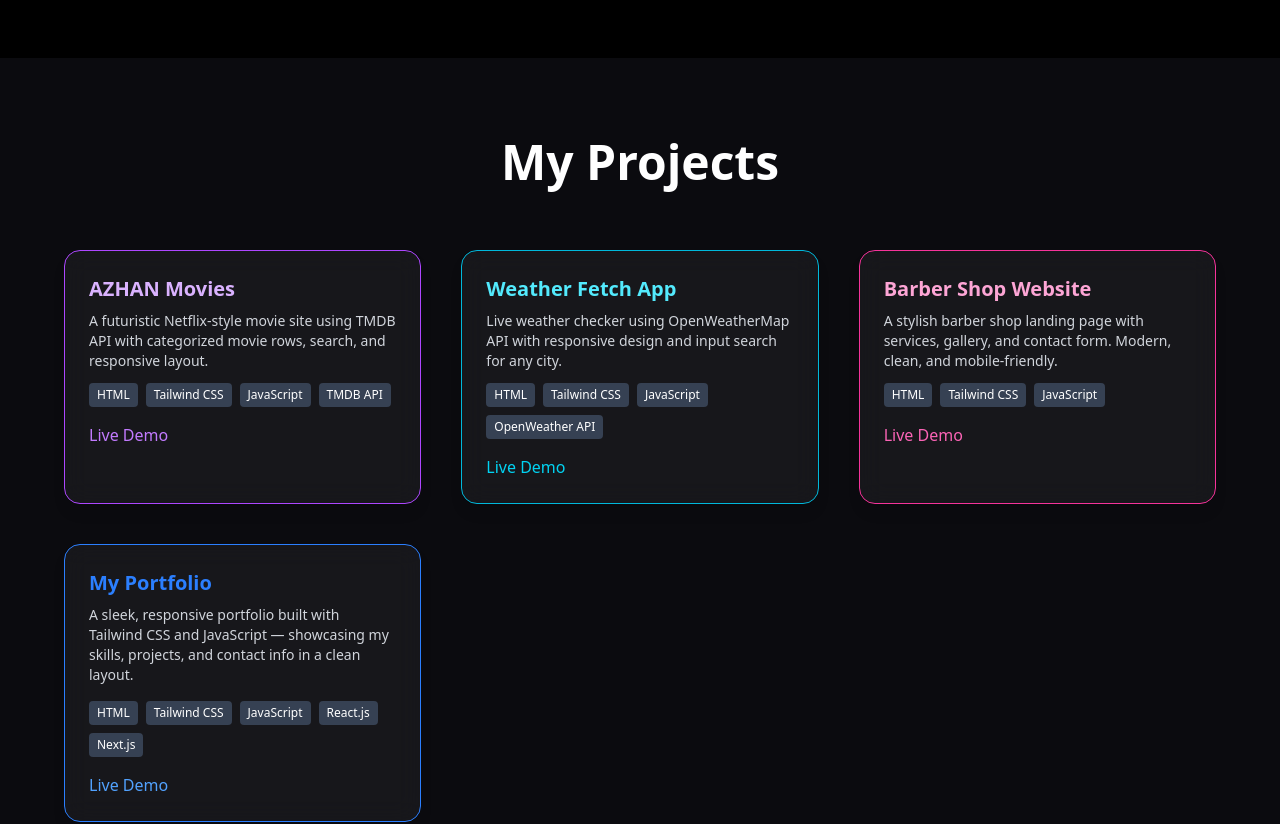
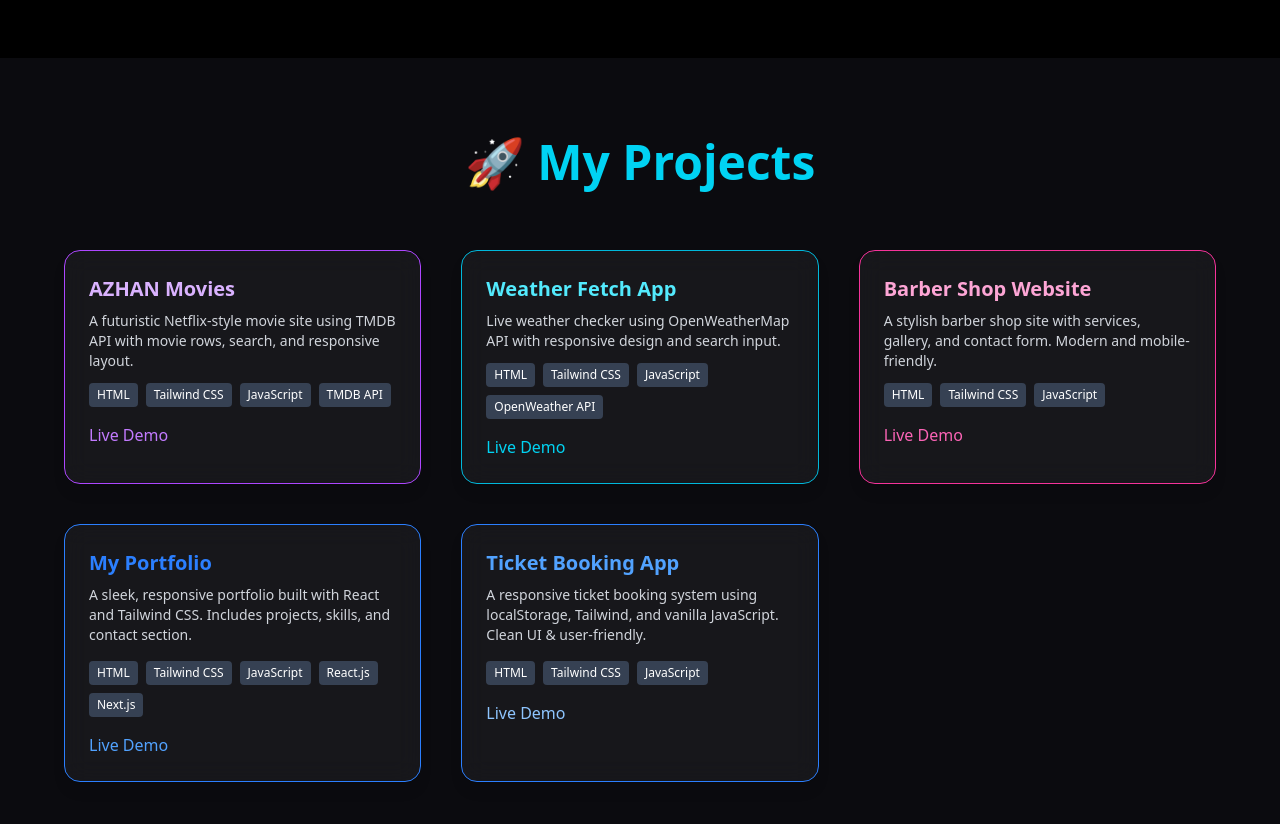
Before and after one commit to mazhanbaig/My-Portfolio-Next.js, a Next.js app: page / in a window 1280 px wide. Shown: the part 2240-3064 px from the top of the page. Built offline with nearby package versions, Linux system fonts and the light colour scheme.

Commit message:
new project

```diff
--- a/app/Componenets/Project.js
+++ b/app/Componenets/Project.js
@@ -5,109 +5,92 @@
     <>
       {/* 🚀 My Projects Section */}
       <section id="projects" className="bg-[#0b0b0f] py-20 px-6 text-white">
-        <h2 className="text-5xl font-extrabold text-center mb-16">
-          My Projects
+        <h2 className="text-5xl font-extrabold text-center mb-16 text-cyan-400">
+          🚀 My Projects
         </h2>
 
         <div className="max-w-6xl mx-auto grid sm:grid-cols-2 lg:grid-cols-3 gap-10">
-          {/* 🎬 Movie Website Project */}
+          {/* 🎬 Movie Website */}
           <div className="bg-white/5 border border-purple-500 backdrop-blur-md rounded-2xl p-6 shadow-lg hover:scale-[1.03] transition-all duration-300">
-            {/* <img src="pics/movie-app.jpg" alt="Movie Website" className="rounded-xl mb-4 w-full h-40 object-cover" /> */}
             <h3 className="text-xl font-bold mb-2 text-purple-300">
               AZHAN Movies
             </h3>
             <p className="text-sm text-gray-300 mb-3">
-              A futuristic Netflix-style movie site using TMDB API with
-              categorized movie rows, search, and responsive layout.
+              A futuristic Netflix-style movie site using TMDB API with movie
+              rows, search, and responsive layout.
             </p>
             <div className="flex flex-wrap gap-2 text-xs mb-4">
               <span className="bg-gray-700 px-2 py-1 rounded">HTML</span>
-              <span className="bg-gray-700 px-2 py-1 rounded">
-                Tailwind CSS
-              </span>
+              <span className="bg-gray-700 px-2 py-1 rounded">Tailwind CSS</span>
               <span className="bg-gray-700 px-2 py-1 rounded">JavaScript</span>
               <span className="bg-gray-700 px-2 py-1 rounded">TMDB API</span>
             </div>
             <a
               href="https://azhanmovies.netlify.app/"
               target="_blank"
-              className="text-purple-400 hover:underline"
+              className="text-purple-400 hover:underline hover:text-purple-300"
             >
               Live Demo
             </a>
           </div>
 
-          {/* ☁️ Weather App Project */}
+          {/* ☁️ Weather App */}
           <div className="bg-white/5 border border-cyan-500 backdrop-blur-md rounded-2xl p-6 shadow-lg hover:scale-[1.03] transition-all duration-300">
-            {/* <img src="pics/weather-app.jpg" alt="Weather App" className="rounded-xl mb-4 w-full h-40 object-cover" /> */}
             <h3 className="text-xl font-bold mb-2 text-cyan-300">
               Weather Fetch App
             </h3>
             <p className="text-sm text-gray-300 mb-3">
               Live weather checker using OpenWeatherMap API with responsive
-              design and input search for any city.
+              design and search input.
             </p>
             <div className="flex flex-wrap gap-2 text-xs mb-4">
               <span className="bg-gray-700 px-2 py-1 rounded">HTML</span>
-              <span className="bg-gray-700 px-2 py-1 rounded">
-                Tailwind CSS
-              </span>
+              <span className="bg-gray-700 px-2 py-1 rounded">Tailwind CSS</span>
               <span className="bg-gray-700 px-2 py-1 rounded">JavaScript</span>
-              <span className="bg-gray-700 px-2 py-1 rounded">
-                OpenWeather API
-              </span>
+              <span className="bg-gray-700 px-2 py-1 rounded">OpenWeather API</span>
             </div>
             <a
               href="https://predatorsweather.netlify.app/"
               target="_blank"
-              className="text-cyan-400 hover:underline"
+              className="text-cyan-400 hover:underline hover:text-cyan-300"
             >
               Live Demo
             </a>
           </div>
 
-          {/* 💈 Barber Shop Website Project */}
+          {/* 💈 Barber Shop */}
           <div className="bg-white/5 border border-pink-500 backdrop-blur-md rounded-2xl p-6 shadow-lg hover:scale-[1.03] transition-all duration-300">
-            {/* <img src="pics/barber-shop.jpg" alt="Barber Shop Website" className="rounded-xl mb-4 w-full h-40 object-cover" /> */}
             <h3 className="text-xl font-bold mb-2 text-pink-300">
               Barber Shop Website
             </h3>
             <p className="text-sm text-gray-300 mb-3">
-              A stylish barber shop landing page with services, gallery, and
-              contact form. Modern, clean, and mobile-friendly.
+              A stylish barber shop site with services, gallery, and contact
+              form. Modern and mobile-friendly.
             </p>
             <div className="flex flex-wrap gap-2 text-xs mb-4">
               <span className="bg-gray-700 px-2 py-1 rounded">HTML</span>
-              <span className="bg-gray-700 px-2 py-1 rounded">
-                Tailwind CSS
-              </span>
+              <span className="bg-gray-700 px-2 py-1 rounded">Tailwind CSS</span>
               <span className="bg-gray-700 px-2 py-1 rounded">JavaScript</span>
             </div>
             <a
               href="https://azhansbarbershop.netlify.app"
               target="_blank"
-              className="text-pink-400 hover:underline"
+              className="text-pink-400 hover:underline hover:text-pink-300"
             >
               Live Demo
             </a>
           </div>
 
-          {/* 🌐 Portfolio Website */}
+          {/* 🌐 Portfolio */}
           <div className="bg-white/5 border border-blue-500 rounded-2xl p-6 backdrop-blur-md shadow-lg hover:scale-105 transition duration-300">
-            {/* <img src="your-project.jpg" alt="Project Screenshot" className="rounded-xl mb-4 w-full h-40 object-cover" /> */}
-            <h3 className="text-xl font-bold mb-2 text-blue-500">
-              My Portfolio
-            </h3>
+            <h3 className="text-xl font-bold mb-2 text-blue-500">My Portfolio</h3>
             <p className="text-sm text-gray-300 mb-4">
-              A sleek, responsive portfolio built with Tailwind CSS and
-              JavaScript — showcasing my skills, projects, and contact info in a
-              clean layout.
+              A sleek, responsive portfolio built with React and Tailwind CSS.
+              Includes projects, skills, and contact section.
             </p>
             <div className="flex flex-wrap gap-2 text-xs mb-4">
               <span className="bg-gray-700 px-2 py-1 rounded">HTML</span>
-              <span className="bg-gray-700 px-2 py-1 rounded">
-                Tailwind CSS
-              </span>
+              <span className="bg-gray-700 px-2 py-1 rounded">Tailwind CSS</span>
               <span className="bg-gray-700 px-2 py-1 rounded">JavaScript</span>
               <span className="bg-gray-700 px-2 py-1 rounded">React.js</span>
               <span className="bg-gray-700 px-2 py-1 rounded">Next.js</span>
@@ -115,7 +98,30 @@
             <a
               href="https://mazhanbaig7.netlify.app/"
               target="_blank"
-              className="text-blue-400 hover:underline"
+              className="text-blue-400 hover:underline hover:text-blue-300"
+            >
+              Live Demo
+            </a>
+          </div>
+
+          {/* 🎟️ Booking Web App */}
+          <div className="bg-white/5 border border-blue-500 rounded-2xl p-6 backdrop-blur-md shadow-lg hover:scale-105 transition duration-300">
+            <h3 className="text-xl font-bold mb-2 text-blue-400">
+              Ticket Booking App
+            </h3>
+            <p className="text-sm text-gray-300 mb-4">
+              A responsive ticket booking system using localStorage, Tailwind,
+              and vanilla JavaScript. Clean UI & user-friendly.
+            </p>
+            <div className="flex flex-wrap gap-2 text-xs mb-4">
+              <span className="bg-gray-700 px-2 py-1 rounded">HTML</span>
+              <span className="bg-gray-700 px-2 py-1 rounded">Tailwind CSS</span>
+              <span className="bg-gray-700 px-2 py-1 rounded">JavaScript</span>
+            </div>
+            <a
+              href="https://azhancashierapp.netlify.app/"
+              target="_blank"
+              className="text-blue-300 hover:underline hover:text-blue-200"
             >
               Live Demo
             </a>
```
